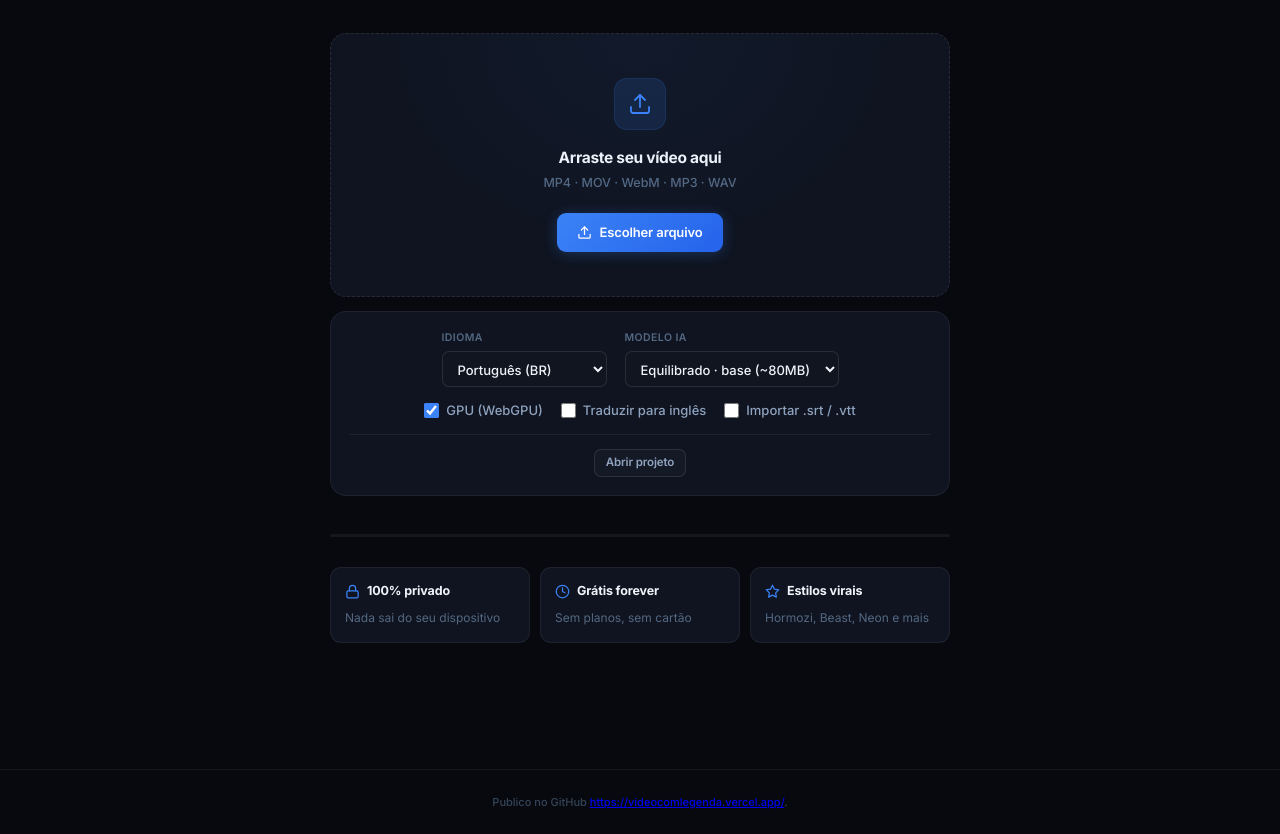
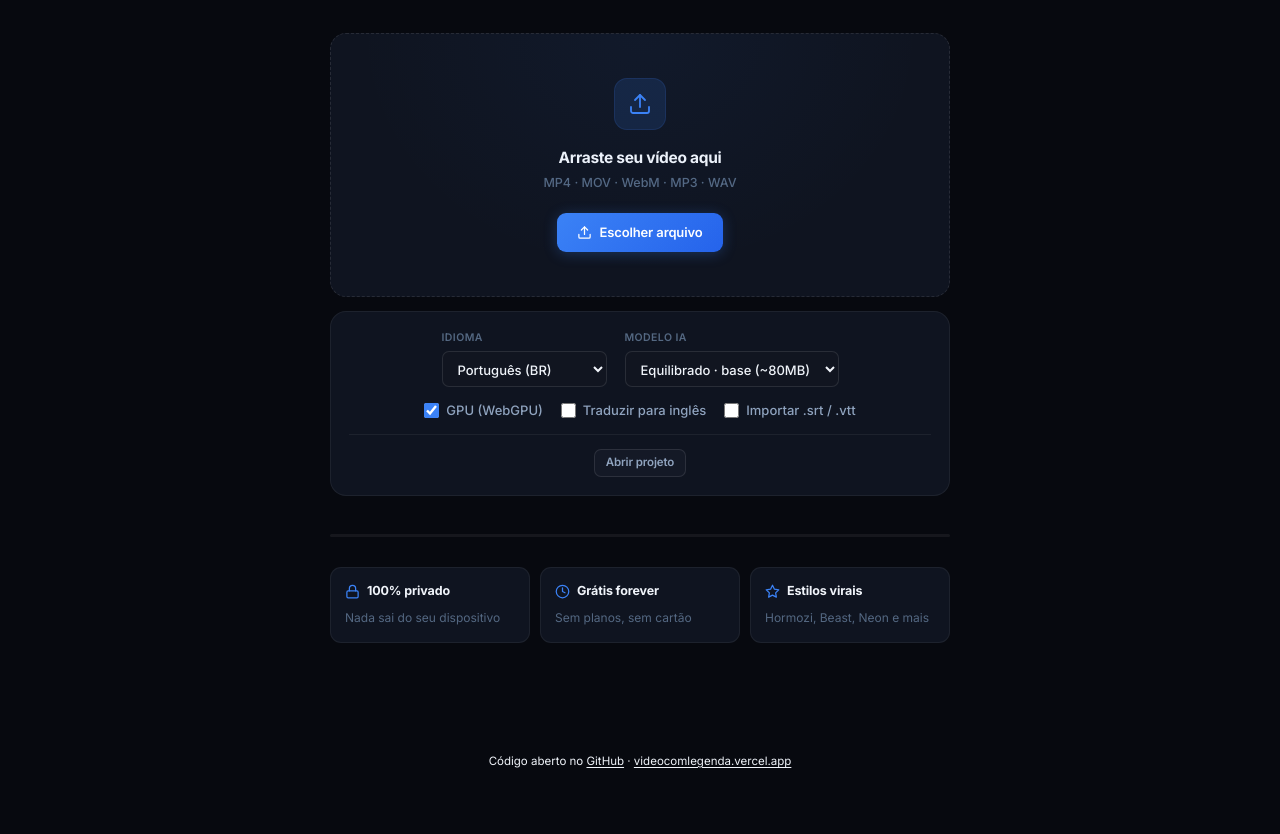
Before and after one commit to taldorafael/video-com-legenda-edicao-automatica, a website: page index.html in a window 1280 px wide. Shown: the part 265-1099 px from the top of the page. After the commit the page ends 1059 px from the top, so only its background shows below. Drawn offline with Linux system fonts and the light colour scheme.

Commit message:
Update index.html

```diff
--- a/index.html
+++ b/index.html
@@ -257,7 +257,21 @@
   .opts-row{flex-direction:column;align-items:stretch}
   .field select{min-width:0;width:100%}
 }
-</style>
+    ::-webkit-scrollbar { width: 6px; height: 6px; }
+    ::-webkit-scrollbar-track { background: transparent; }
+    ::-webkit-scrollbar-thumb { background: var(--border2); border-radius: 3px; }
+    ::-webkit-scrollbar-thumb:hover { background: var(--text3); }
+      footer {
+      border-top: 1px solid var(--border);
+      padding: 20px;
+      text-align: center;
+      font-size: 0.72rem;
+      color: var(--text3);
+    }
+    footer p { margin-bottom: 4px; }
+    footer a { color: var(--text2); text-decoration: underline; text-underline-offset: 2px; }
+    footer a:hover { color: var(--accent); }
+  </style>
 </head>
 <body>
 
@@ -528,7 +542,8 @@
   <button type="button" class="btn btn-g" id="moreMob">⋯</button>
 </div>
 
-<footer class="site-footer">Publico no GitHub <a href="https://github.com/taldorafael/video-com-legenda-edicao-automatica/" target="_blank" rel="noopener">https://videocomlegenda.vercel.app/</a>.</p>
+<footer>
+  <p>Código aberto no <a href="https://github.com/taldorafael/video-com-legenda-edicao-automatica/" target="_blank" rel="noopener">GitHub</a> · <a href="https://videocomlegenda.vercel.app/" target="_blank" rel="noopener">videocomlegenda.vercel.app</a></p>
 </footer>
 
 <script type="module">
```
